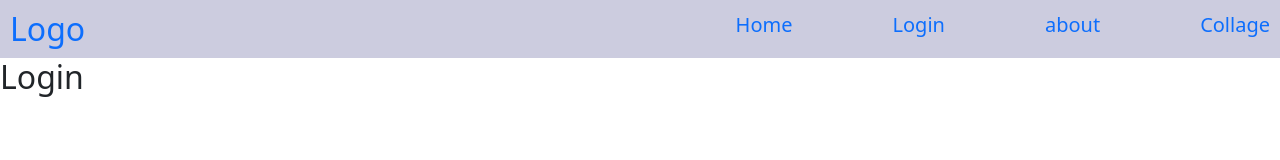
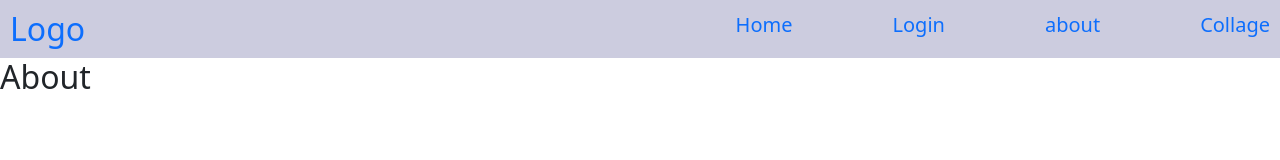
Before and after one commit to yahoowecanwork2/Learning-React, a React (Vite) app: page /user/About in a window 1280 px wide. Before the commit this address led to /Login. Shown: the top 160 px of the page. Built offline with nearby package versions, Linux system fonts and the light colour scheme.

Commit message:
learnin about prefixed route

```diff
--- a/src/App.jsx
+++ b/src/App.jsx
@@ -22,9 +22,13 @@
         <Routes>
           <Route element={<Navbar />} >
             <Route path='/' element={<h1><Home /></h1>} />
-            <Route path='/Login' element={<h1><Login /></h1>} />
-            <Route path='/About' element={<h1><About /></h1>} />
+            <Route path='/user/Login' element={<h1><Login /></h1>} />
+            <Route path='/user/About' element={<h1><About /></h1>} />
 
+          </Route>
+          <Route path='user'>
+            <Route path='/user/Login' element={<h1><Login /></h1>} />
+            <Route path='/user/About' element={<h1><About /></h1>} />
           </Route>
 
 
@@ -34,8 +38,8 @@
             <Route path='Departments' element={<h2><Departments /></h2>} />
             <Route path='Details' element={<h2><Details /></h2>} />
           </Route>
-          {/* <Route path='/*' element={<h1><PageNotFound /></h1>} /> */}
-          <Route path='/*' element={<Navigate to="/Login" />} />
+          <Route path='/*' element={<h1><PageNotFound /></h1>} />
+          {/* <Route path='/*' element={<Navigate to="/Login" />} /> */}
         </Routes>
       </BrowserRouter>
 
--- a/src/navbar.jsx
+++ b/src/navbar.jsx
@@ -13,10 +13,10 @@
                             <Link className="link" to="/">Home</Link>
                         </li>
                         <li>
-                            <Link className="link" to="/Login">Login</Link>
+                            <Link className="link" to="/user/Login">Login</Link>
                         </li>
                         <li>
-                            <Link className="link" to="/about">about</Link>
+                            <Link className="link" to="/user/about">about</Link>
                         </li>
                         <li>
                             <Link className="link" to="/Collage">Collage</Link>
```
